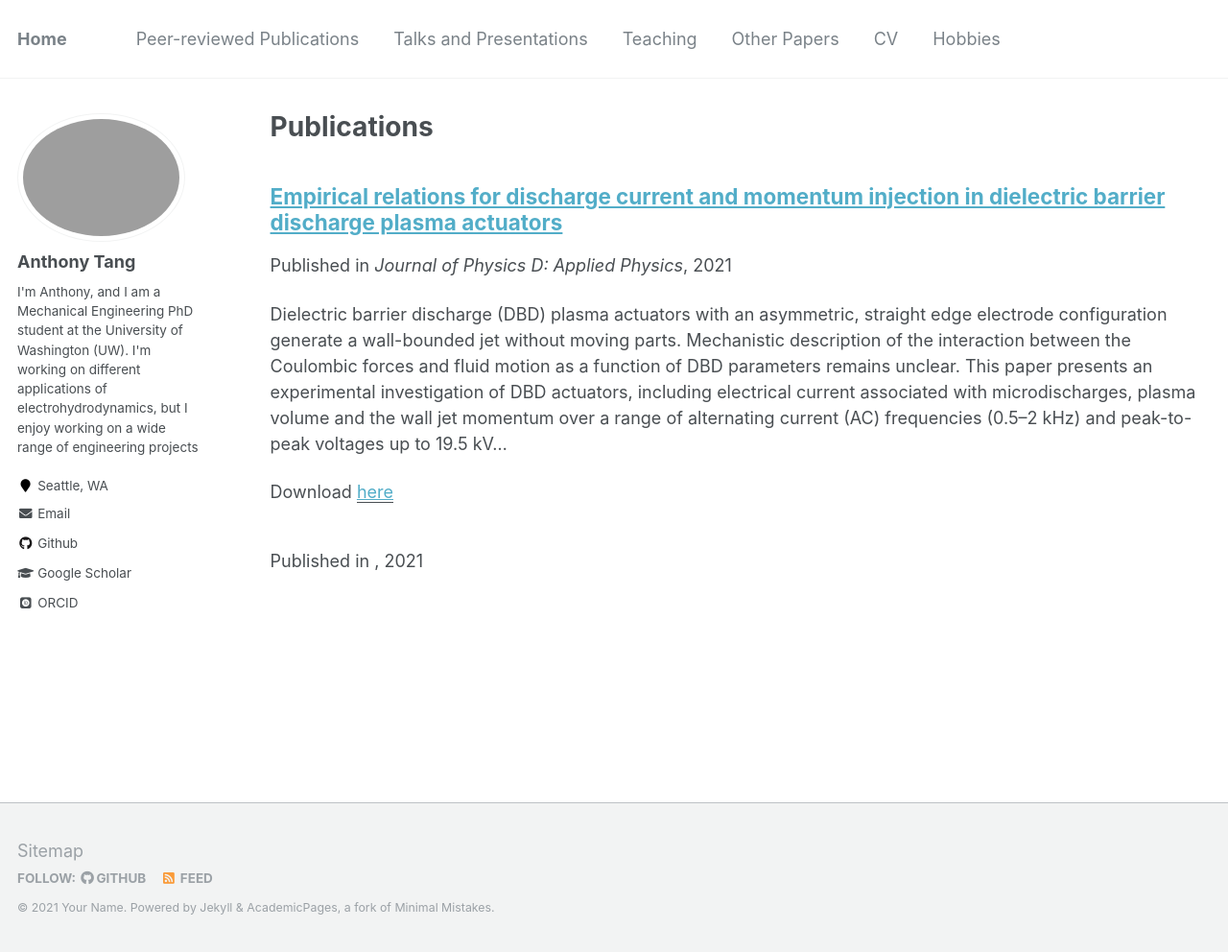
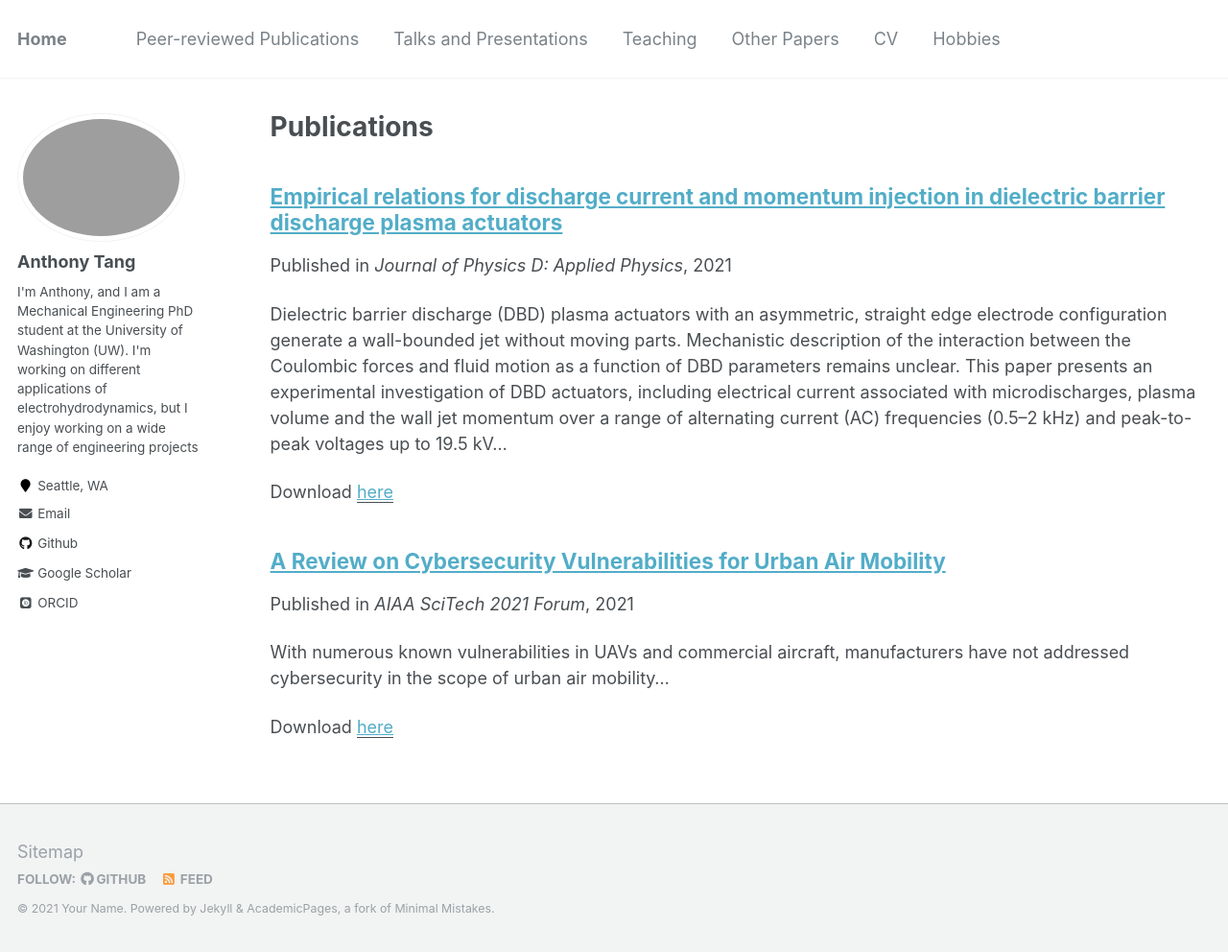
Before and after one commit to antang808/academic, a Jekyll site: the page built from _pages/publications.md, in a window 1280 px wide and 992 px high. Shown: the whole window at 96% size. Built offline with Jekyll 4.4.1, drawn with Linux system fonts in a browser that asks for light colours; some web fonts are replaced.

Commit message:
Update 2021-1-4-UAM-cybersecurity.md

```diff
--- a/_publications/2021-1-4-UAM-cybersecurity.md
+++ b/_publications/2021-1-4-UAM-cybersecurity.md
@@ -4,7 +4,7 @@ collection: publications
 
 permalink: /publication/2021-1-4-uam-cybersecurity
 
-excerpt: 'This paper presents a review of several known cybersecurity vulnerabilities and previous attacks associated with UAVs and aircraft's core communication systems...'
+excerpt: ' With numerous known vulnerabilities in UAVs and commercial aircraft, manufacturers have not addressed cybersecurity in the scope of urban air mobility...'
 
 date: 2021-1-4
 
```
